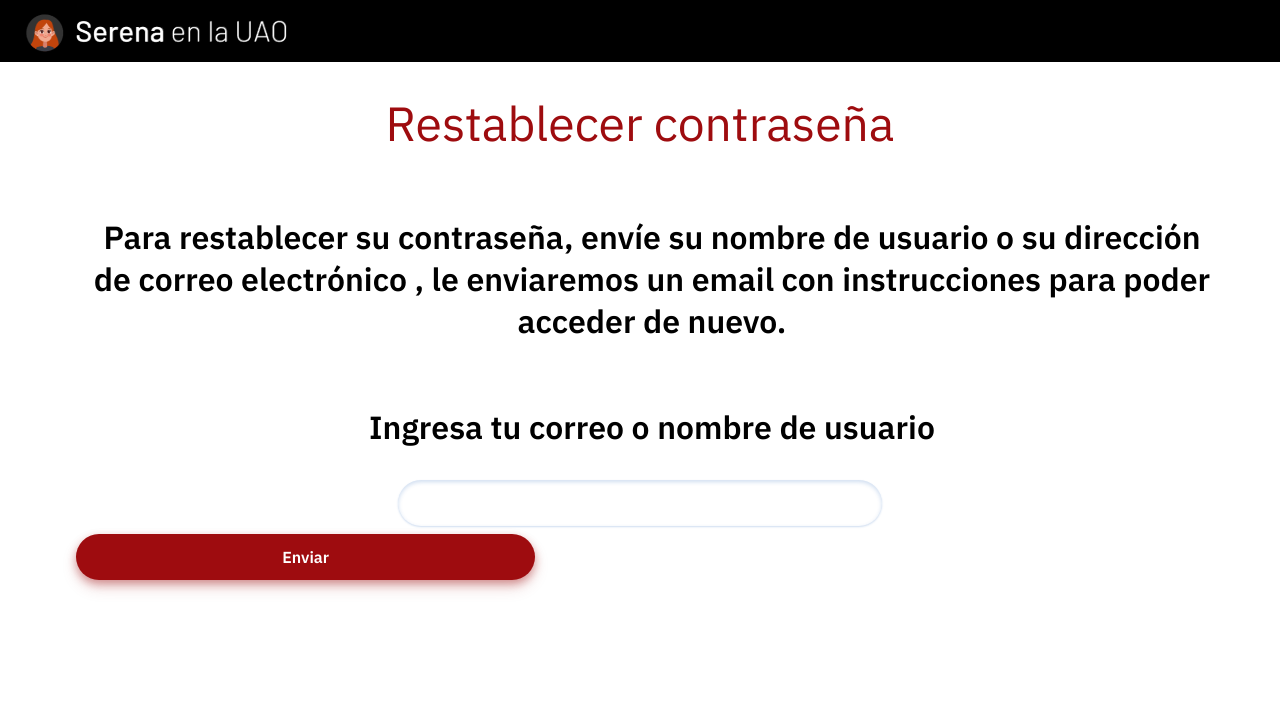
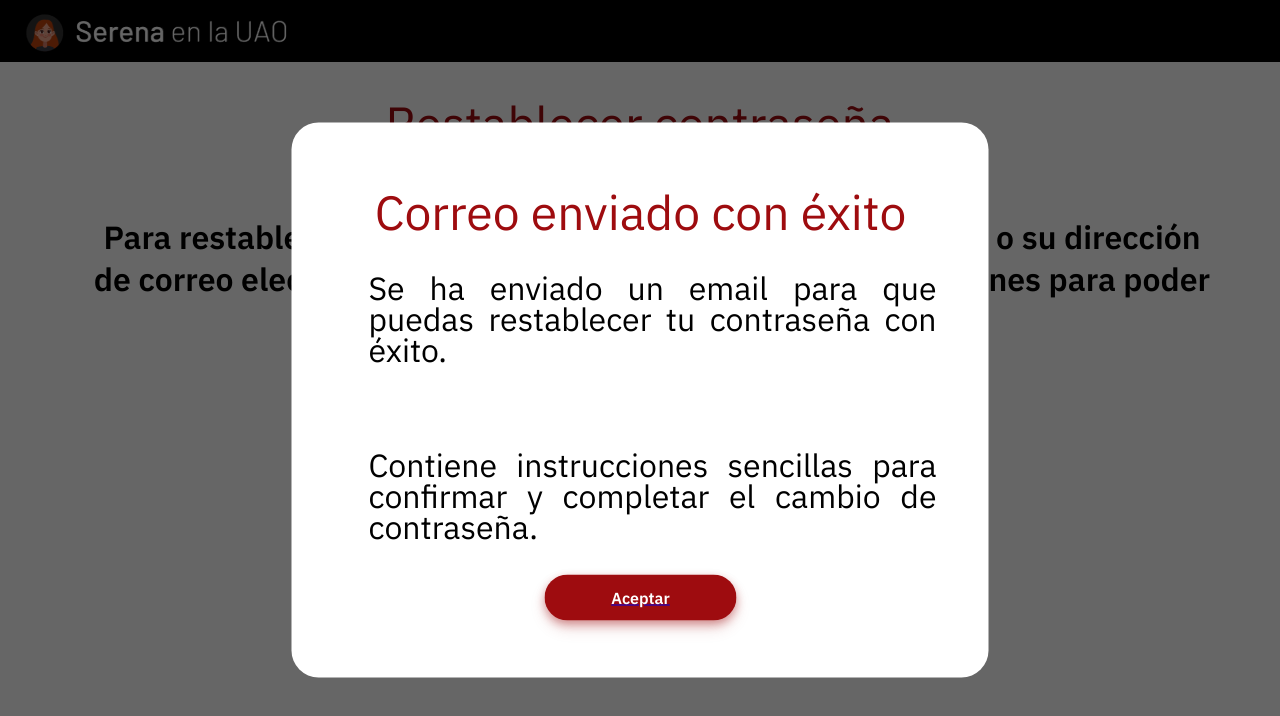
Before and after one commit to wildchamo/SerenaUAO, a React (Create React App) app in the folder finalweb/: page /restablecer in a window 1280 px wide. Both pictures are taken after a click on the button "Enviar". Shown: the top 716 px of the page. Built offline with nearby package versions, Linux system fonts and the light colour scheme.

Commit message:
final modal restablecer

```diff
--- /dev/null
+++ b/finalweb/src/paginas/restablecer/modal.css
@@ -0,0 +1,43 @@
+.modal {
+    position: fixed;
+    top: 0;
+    left: 0;
+    width:100%;
+    height: 100%;
+    background: rgba(0, 0, 0, 0.6);
+    text-align: center;
+  }
+
+  .modal-main {
+    position:fixed;
+    background: white;
+    width: 592px;
+    height: 484px;
+    padding: 28px 52px 43px 53px;
+    border-radius: 27px;
+
+    top:50%;
+    left:50%;
+    transform: translate(-50%,-50%);
+  }
+  .modal p{
+    font-style: normal;
+    font-weight: normal;
+    font-size: 24px;
+    line-height: 31px;
+    text-align: justify;
+
+    color: #464646;
+}
+
+  .display-block {
+    display: block;
+  }
+
+  .display-none {
+    display: none;
+  }
+  .parrafoModal{
+      font-size: 24px;
+      color:#464646;
+  }
--- /dev/null
+++ b/finalweb/src/paginas/restablecer/modal.js
@@ -0,0 +1,21 @@
+import './modal.css';
+import { BrowserRouter as Router, Route, Link, Switch } from "react-router-dom";
+
+const Modal = ({ handleClose, show, children }) => {
+  const showHideClassName = show ? "modal display-block" : "modal display-none";
+
+  return (
+    <div className={showHideClassName}>
+      <section className="modal-main">
+        {children}
+        <Link to="/">
+        <button type="button" onClick={handleClose}>
+          Aceptar
+        </button>
+        </Link>
+      </section>
+    </div>
+  );
+};
+
+export default Modal;
--- a/finalweb/src/paginas/restablecer/restablecer.css
+++ b/finalweb/src/paginas/restablecer/restablecer.css
@@ -18,3 +18,23 @@
 .restablecer input{
     margin:0 auto;
 }
+
+.restablecer button{
+    font-family:"IBM Plex Sans";
+    margin: 0.5rem;
+    border-color: transparent;
+    background-color: #9E0C0F;
+    color: rgb(255, 255, 255);
+    height: 2.9rem;
+    font-size: 1rem;
+    font-weight: 600;
+    border-radius: 2rem;
+    width: 12rem;
+    box-shadow: 0px 4px 8px rgba(158, 12, 15, 0.39), 0px 8px 16px rgba(158, 12, 15, 0.14);
+    cursor: pointer;
+    display: flex;
+    justify-content: center;
+    align-items: center;
+    text-decoration: none;
+    margin: 0 auto;
+}
--- a/finalweb/src/paginas/restablecer/restablecer.js
+++ b/finalweb/src/paginas/restablecer/restablecer.js
@@ -1,17 +1,17 @@
-import React, {Component} from "react";
+import React, { Component } from "react";
 import { render } from "react-dom";
 import { BrowserRouter as Router, Route, Link, Switch } from "react-router-dom";
 import Boton from "../../componentes/Boton/Boton";
 import Campo from "../../componentes/Campo/Campo";
-
-import Headerr from "../../componentes/headerr/headerr.js"
+import Modal from "./modal.js";
+import Headerr from "../../componentes/headerr/headerr.js";
 import "./restablecer.css";
 
 class Restablecer extends Component {
   constructor() {
     super();
     this.state = {
-          show: false
+      show: false,
     };
     this.showModal = this.showModal.bind(this);
     this.hideModal = this.hideModal.bind(this);
@@ -24,28 +24,40 @@ class Restablecer extends Component {
   hideModal = () => {
     this.setState({ show: false });
   };
-    render(){
-        return(
+  render() {
+    return (
       <div className="restablecer">
-                <Headerr/>
+        <Headerr />
         <div className="restablecerTexto">
           <h2>Restablecer contraseña</h2>
-                <p>Para restablecer su contraseña, envíe su nombre de usuario o su dirección de correo electrónico , le enviaremos un email con instrucciones para poder acceder de nuevo.
+          <p>
+            Para restablecer su contraseña, envíe su nombre de usuario o su
+            dirección de correo electrónico , le enviaremos un email con
+            instrucciones para poder acceder de nuevo.
           </p>
           <p>Ingresa tu correo o nombre de usuario</p>
-                <Campo tamaño="campo-s" tipo="texto"/>
+          <Campo tamaño="campo-s" tipo="texto" />
 
           {/* <Link to="/">
                         <Boton tamaño="boton1" titulo="Enviar"></Boton>
                     </Link> */}
-                        <Boton tamaño="boton1" titulo="Enviar"></Boton>
+          {/* <Boton tamaño="boton1" titulo="Enviar" onClick={this.showModal}></Boton> */}
+          <button tamaño="boton1" onClick={this.showModal}>
+            Enviar
+          </button>
         </div>
 
-
+        <Modal show={this.state.show} handleClose={this.hideModal}>
+          <h2>Correo enviado con éxito</h2>
+          <p className="parrafoModal">
+            Se ha enviado un email para que puedas restablecer tu contraseña con
+            éxito.
+          </p>
+          <br/>
+          <p>Contiene instrucciones sencillas para confirmar y completar el cambio de contraseña. </p>
+        </Modal>
       </div>
-
-
-            )
+    );
   }
 }
 export default Restablecer;
```
Lines whose indentation alone changed are shown as unchanged.
